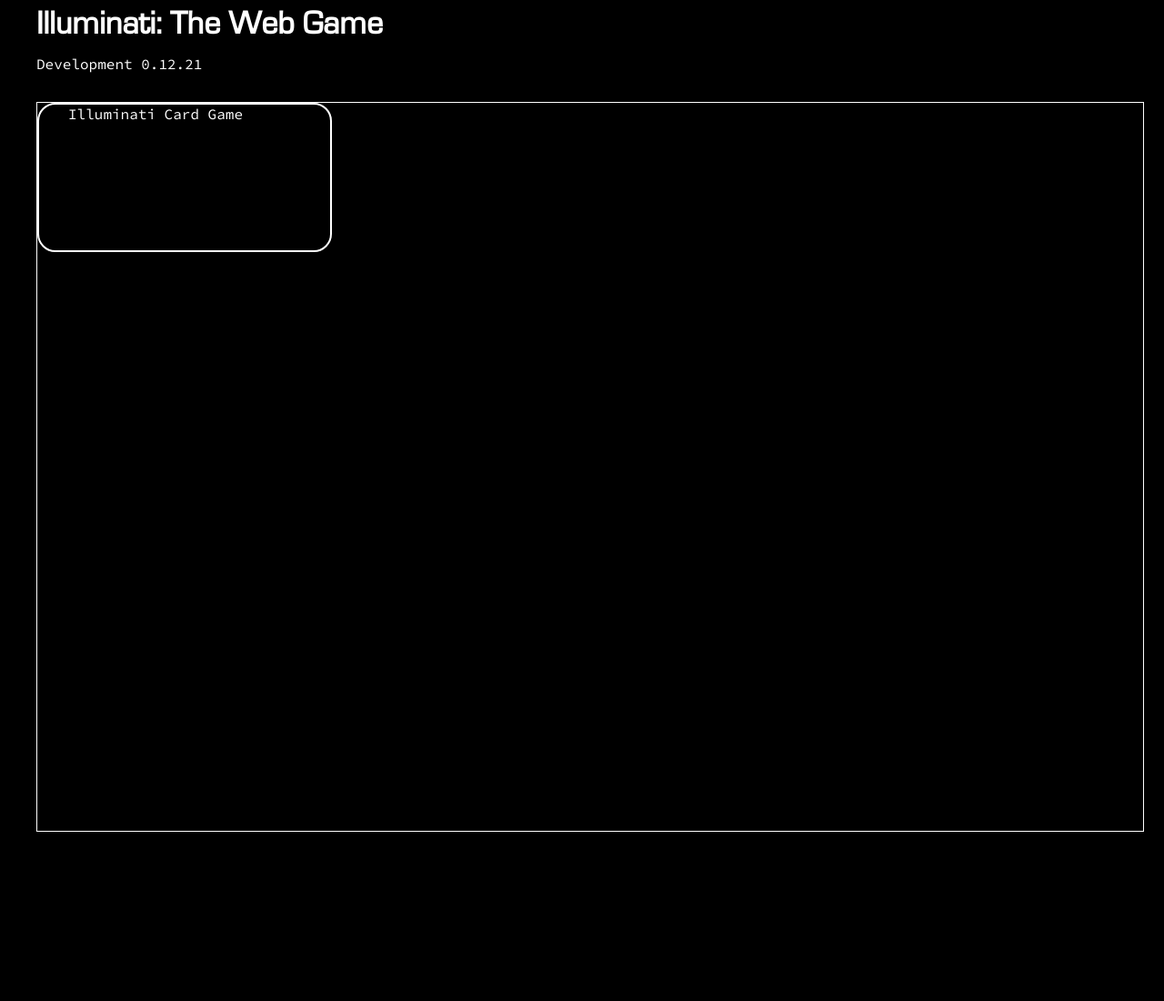
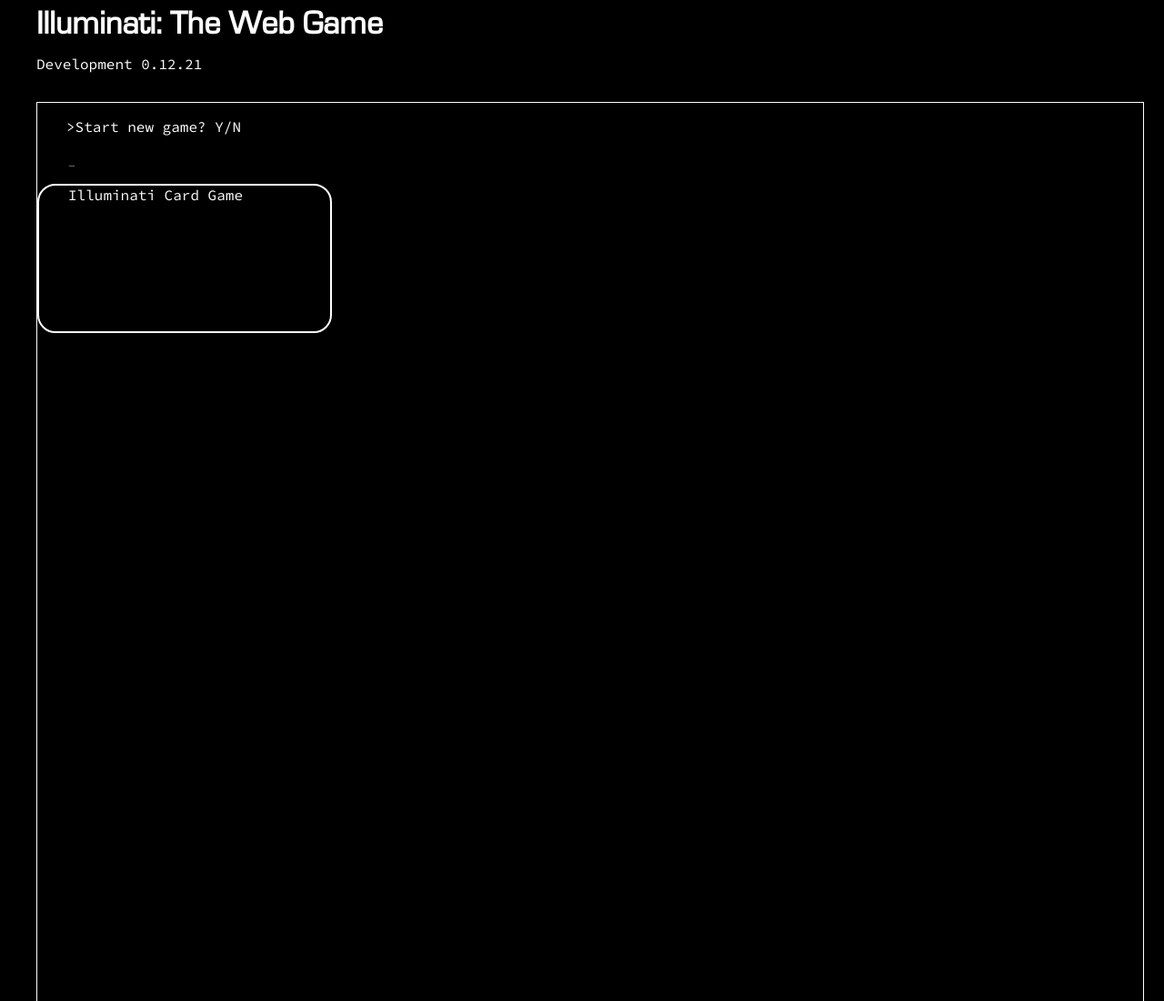
Before and after one commit to onefinedruid/star-sim, a plain HTML site: page Public/index.html in a window 1280 px wide. Shown: the top 1100 px of the page at 91% size. Before the commit the page ends 946 px from the top, so only its background shows below. Drawn offline with nearby package versions, Linux system fonts and the light colour scheme.

Commit message:
add #terminal

```diff
--- a/Public/index.html
+++ b/Public/index.html
@@ -16,6 +16,8 @@
 	<p>Development 0.12.21</p>
 
 	<div id="canvas">
+		<p id="terminal-out"><p>
+		<input type="text" placeholder="_" id="terminal"></input>
 		<div id="card"><p>Illuminati Card Game</p></div>
 	</div>
 	<script src="../src/game-files/gameloop.js"></script>
--- a/Public/stylesheet.css
+++ b/Public/stylesheet.css
@@ -33,7 +33,7 @@
 #canvas {
 	margin: 2rem;
 	width: 95vw;
-	height: 100vh;
+	height: 150vh;
 	border: 1px solid white;
 }
 
@@ -47,3 +47,14 @@
 #card p {
 	margin: auto;
 }
+
+textarea:focus, input:focus{
+    outline: none;
+}
+
+#terminal {
+	background: none;
+	border: none;
+	color: darkgrey;
+	font-family: 'Source Code Pro', monospace;
+}
--- a/src/game-files/gameloop.js
+++ b/src/game-files/gameloop.js
@@ -1,7 +1,11 @@
 gsap.registerPlugin(Draggable);
 
-Draggable.create("#card");
+Draggable.create("#card", {
+});
 
+// new game?
+document.getElementById('terminal-out').innerHTML = ">Start new game? Y/N";
+document.getElementById('terminal').value = "";
 // choose starting group
 // shuffle deck
 // each player draws 4 cards, keeping specials
```
